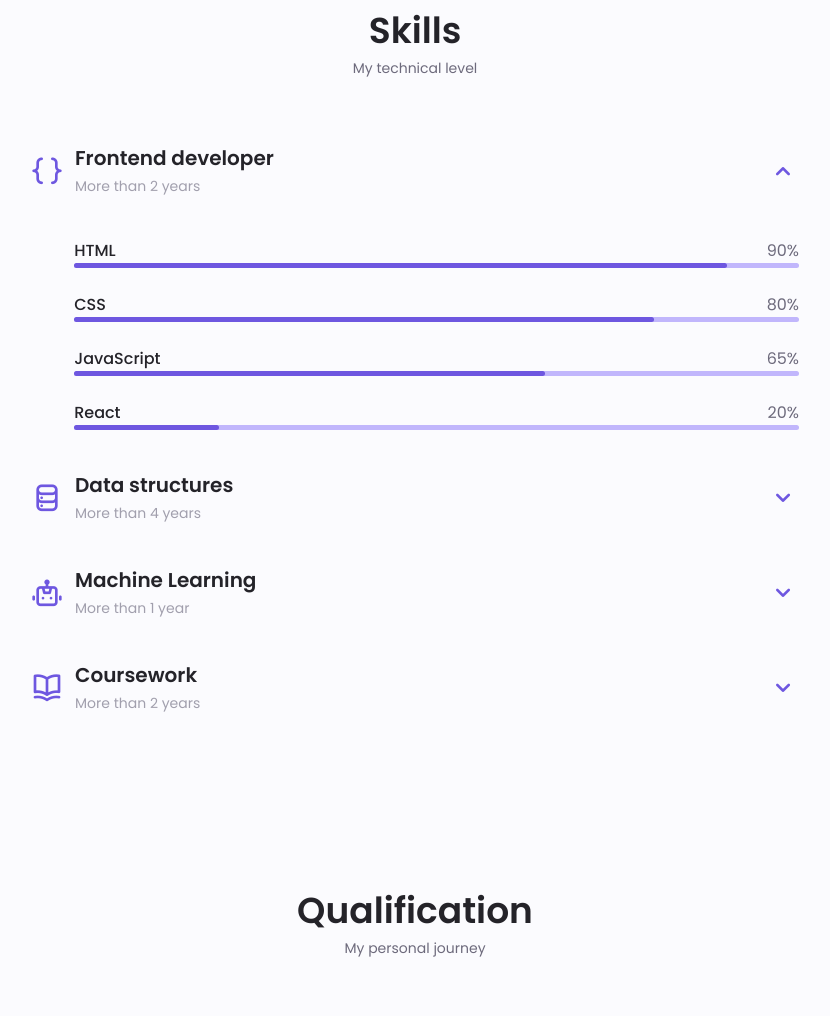
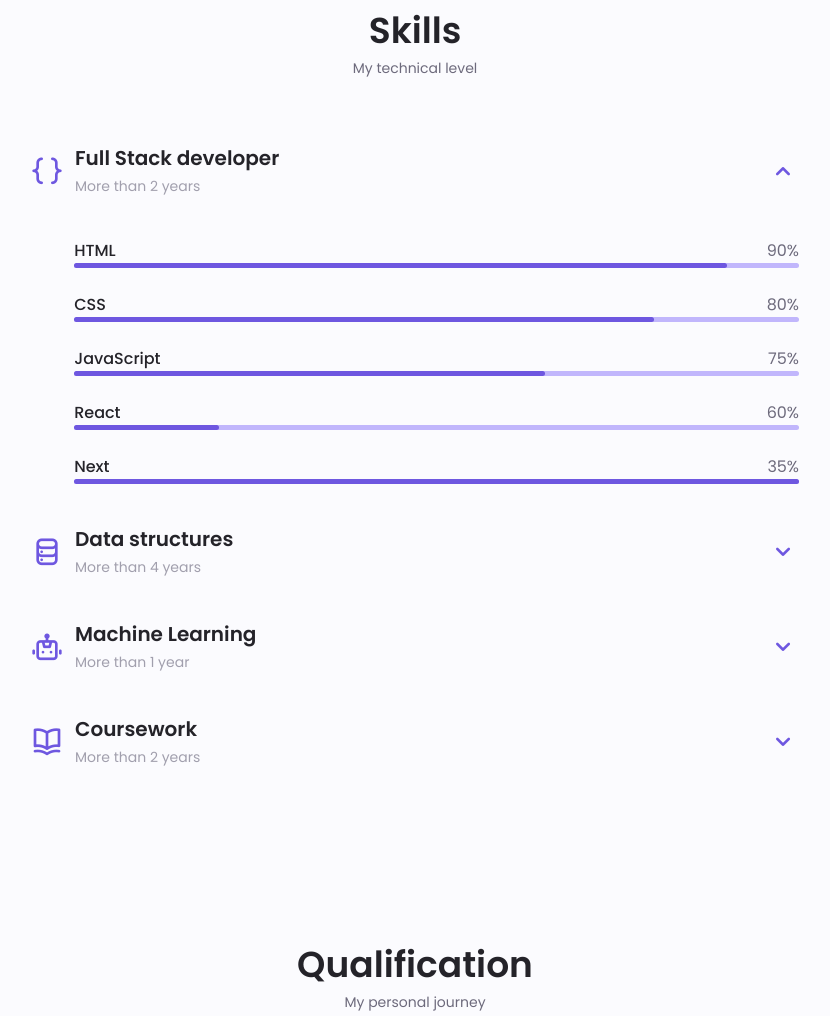
Before and after one commit to sindhujagaur-26/portfolio-website, a plain HTML site: page index.html in a window 1280 px wide. Shown: the part 1654-2670 px from the top of the page, without its empty margins (225-1055 px from the left). Drawn offline with nearby package versions, Linux system fonts and the light colour scheme.

Commit message:
Update index.html

```diff
--- a/index.html
+++ b/index.html
@@ -166,7 +166,7 @@
                                 <i class="uil uil-brackets-curly skills__icon"></i>
 
                                 <div>
-                                    <h1 class="skills__title">Frontend developer</h1>
+                                    <h1 class="skills__title">Full Stack developer</h1>
                                     <span class="skills__subtitle">More than 2 years</span>
                                 </div>
 
@@ -196,7 +196,7 @@
                                 <div class="skills__data">
                                     <div class="skills__titles">
                                         <h3 class="skills__name">JavaScript</h3>
-                                        <span class="skills__number">65%</span>
+                                        <span class="skills__number">75%</span>
                                     </div>
                                     <div class="skills__bar">
                                         <span class="skills__percentage skills__js"></span>
@@ -206,10 +206,20 @@
                                 <div class="skills__data">
                                     <div class="skills__titles">
                                         <h3 class="skills__name">React</h3>
-                                        <span class="skills__number">20%</span>
+                                        <span class="skills__number">60%</span>
                                     </div>
                                     <div class="skills__bar">
                                         <span class="skills__percentage skills__react"></span>
+                                    </div>
+                                </div>
+
+                                <div class="skills__data">
+                                    <div class="skills__titles">
+                                        <h3 class="skills__name">Next</h3>
+                                        <span class="skills__number">35%</span>
+                                    </div>
+                                    <div class="skills__bar">
+                                        <span class="skills__percentage skills__next"></span>
                                     </div>
                                 </div>
 
@@ -269,6 +279,26 @@
                                             <span class="skills__percentage skills__DP"></span>
                                         </div>
                                     </div>
+
+                                    <div class="skills__data">
+                                        <div class="skills__titles">
+                                            <h3 class="skills__name">Trees</h3>
+                                            <span class="skills__number">50%</span>
+                                        </div>
+                                        <div class="skills__bar">
+                                            <span class="skills__percentage skills__trees"></span>
+                                        </div>
+                                    </div>
+
+                                    <div class="skills__data">
+                                        <div class="skills__titles">
+                                            <h3 class="skills__name">Linked List</h3>
+                                            <span class="skills__number">70%</span>
+                                        </div>
+                                        <div class="skills__bar">
+                                            <span class="skills__percentage skills__LL"></span>
+                                        </div>
+                                    </div>
                                 </div>
                             </div>
                 </div>
@@ -318,7 +348,7 @@
                                 <div class="skills__data">
                                     <div class="skills__titles">
                                         <h3 class="skills__name">Neural Networks</h3>
-                                        <span class="skills__number">65%</span>
+                                        <span class="skills__number">85%</span>
                                     </div>
                                     <div class="skills__bar">
                                         <span class="skills__percentage skills__NN"></span>
@@ -421,7 +451,7 @@
                                 <div>
                                     <h3 class="qualification__title">Bachelor of technology in Computer Science and Engineering</h3>
                                     <span class="qualification__subtitle">National Institute of Technology Patna</span>
-                                    <div class="qualification__marks">CGPA - 8.87</div>
+                                    <div class="qualification__marks">CGPA - 8.79</div>
                                     <div class="qualification__calendar">
                                         <i class="uil uil-calendar-alt"></i>
                                         2021-2025
```
